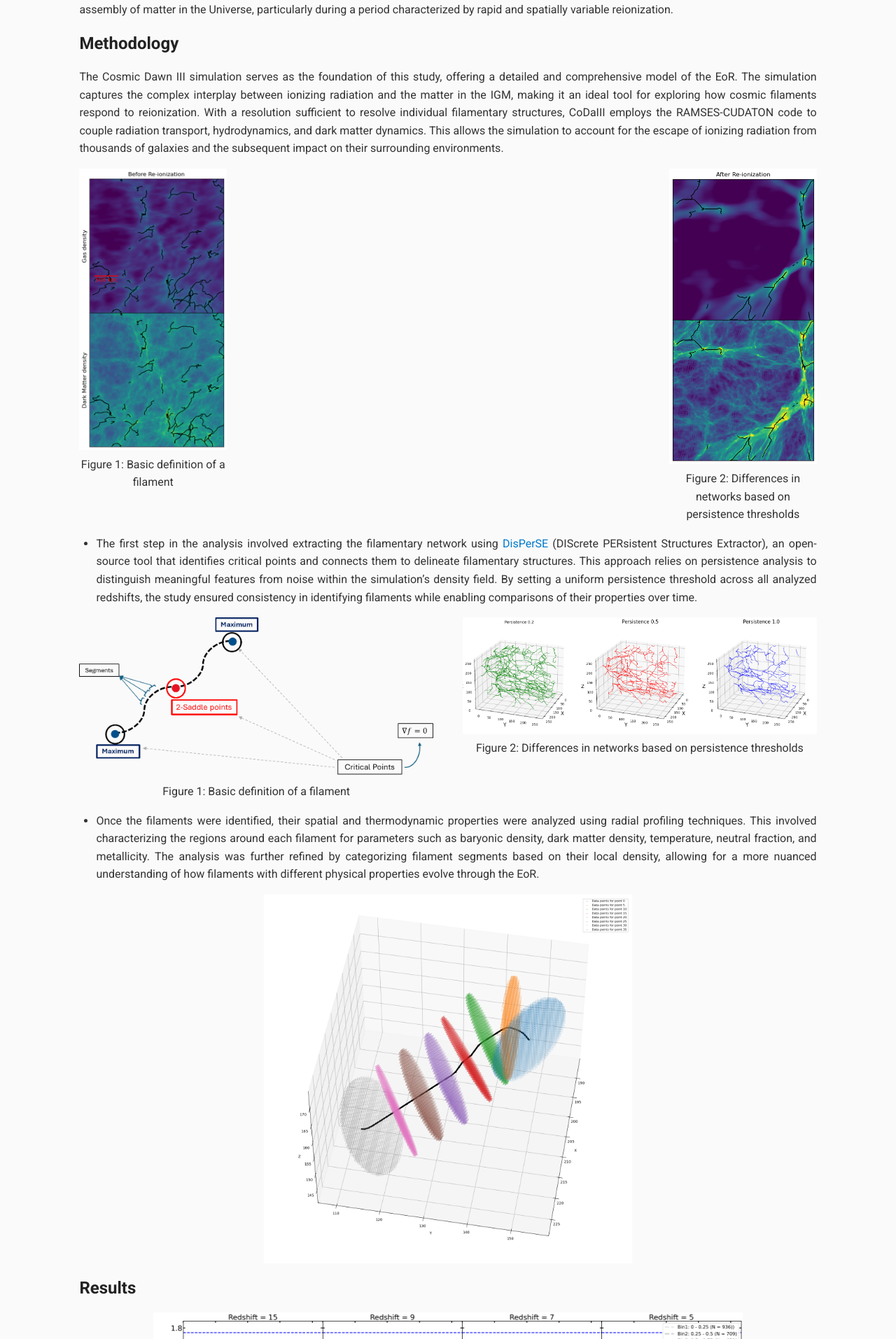
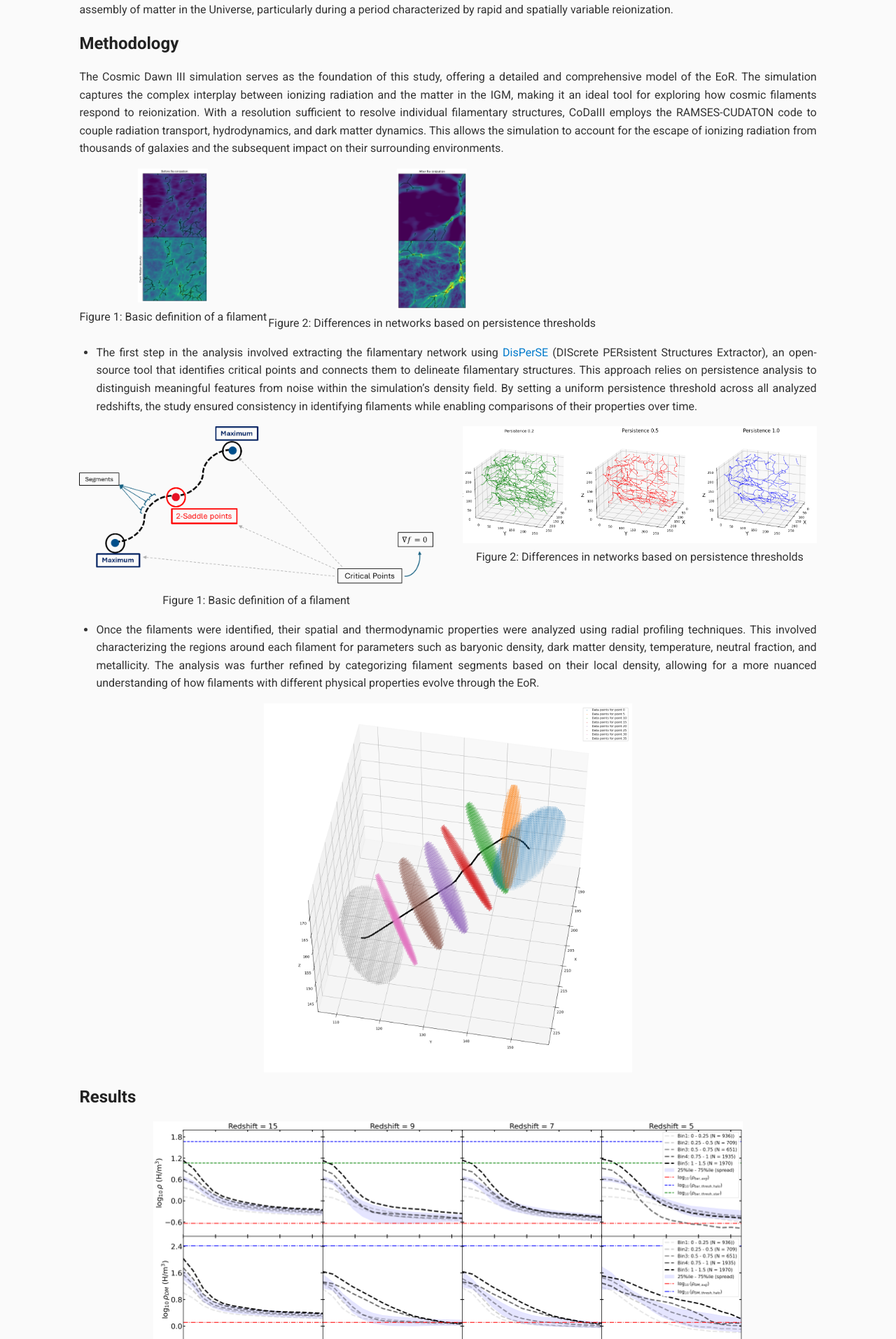
Before and after one commit to vishrut-b/Master-Thesis, a Jekyll site: the page built from index.md, in a window 1280 px wide. Shown: the part 1070-2983 px from the top of the page at 70% size. Built offline with Jekyll 4.4.1, drawn with Linux system fonts in a browser that asks for light colours; our own code applies the rules of GitHub Pages for plain Markdown files.

Commit message:
Update index.md

```diff
--- a/index.md
+++ b/index.md
@@ -21,16 +21,17 @@ The scope of this study includes a sub-region of the CoDaIII simulation box, cho
 
 The Cosmic Dawn III simulation serves as the foundation of this study, offering a detailed and comprehensive model of the EoR. The simulation captures the complex interplay between ionizing radiation and the matter in the IGM, making it an ideal tool for exploring how cosmic filaments respond to reionization. With a resolution sufficient to resolve individual filamentary structures, CoDaIII employs the RAMSES-CUDATON code to couple radiation transport, hydrodynamics, and dark matter dynamics. This allows the simulation to account for the escape of ionizing radiation from thousands of galaxies and the subsequent impact on their surrounding environments.
 
-<div style="display: flex; justify-content: space-between; gap: 2px;">
-  <figure style="text-align: center; width: 20%; margin: 0;">
-    <img src="assets/css/before.png" alt="Basic definition of a filament" style="width: 100%;">
+<div style="display: flex; gap: 2px; align-items: flex-start;">
+  <figure style="text-align: center; margin: 0;">
+    <img src="assets/css/before.png" alt="Basic definition of a filament" style="width: 100px;">
     <figcaption>Figure 1: Basic definition of a filament</figcaption>
   </figure>
-  <figure style="text-align: center; width: 20%; margin: 0;">
-    <img src="assets/css/after.png" alt="Differences in networks based on persistence thresholds" style="width: 100%;">
+  <figure style="text-align: center; margin: 0;">
+    <img src="assets/css/after.png" alt="Differences in networks based on persistence thresholds" style="width: 100px;">
     <figcaption>Figure 2: Differences in networks based on persistence thresholds</figcaption>
   </figure>
 </div>
+
 
 - The first step in the analysis involved extracting the filamentary network using [DisPerSE](https://www2.iap.fr/users/sousbie/web/html/index3c4a.html?category/Overview) (DIScrete PERsistent Structures Extractor), an open-source tool that identifies critical points and connects them to delineate filamentary structures. This approach relies on persistence analysis to distinguish meaningful features from noise within the simulation’s density field. By setting a uniform persistence threshold across all analyzed redshifts, the study ensured consistency in identifying filaments while enabling comparisons of their properties over time.
 
```
